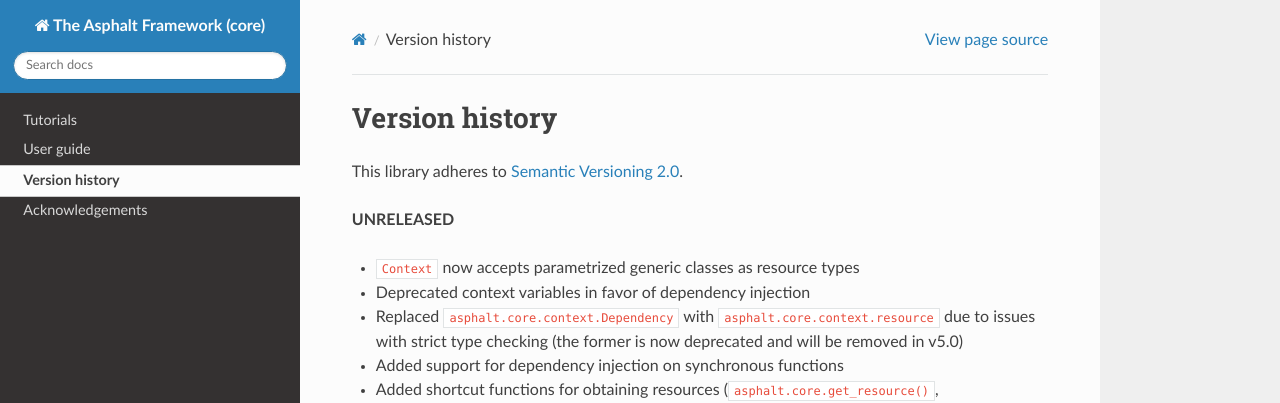
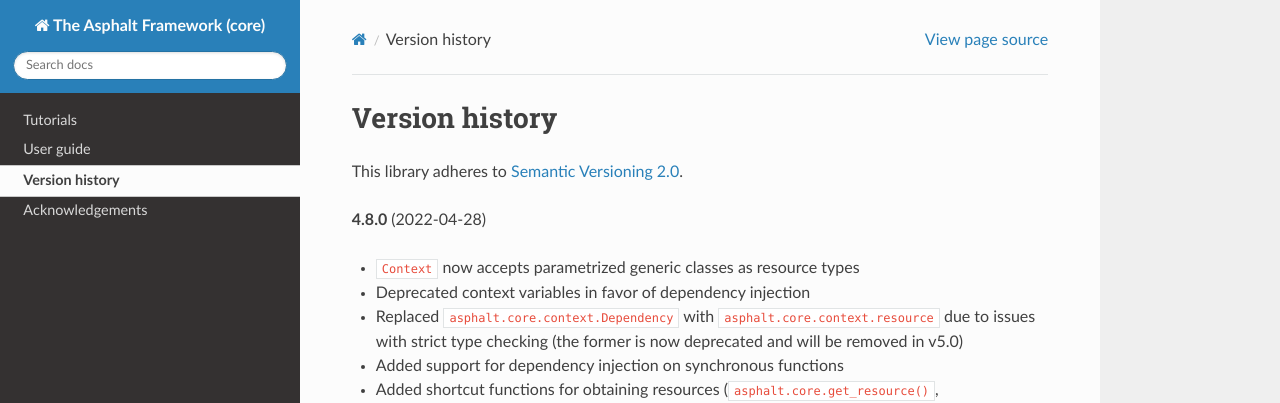
Before and after one commit to asphalt-framework/asphalt, a Sphinx documentation site: the page built from docs/versionhistory.rst, in a window 1280 px wide and 900 px high. Shown: the top 403 px of the window. Built offline with Sphinx 7.4.7 and the Read the Docs theme 2.0.0, drawn with Linux system fonts in a browser that asks for light colours; the version number could not be read and is left out.

Commit message:
Bumped up the version

```diff
--- a/docs/versionhistory.rst
+++ b/docs/versionhistory.rst
@@ -3,7 +3,7 @@ Version history
 
 This library adheres to `Semantic Versioning 2.0 <http://semver.org/>`_.
 
-**UNRELEASED**
+**4.8.0** (2022-04-28)
 
 - ``Context`` now accepts parametrized generic classes as resource types
 - Deprecated context variables in favor of dependency injection
```
